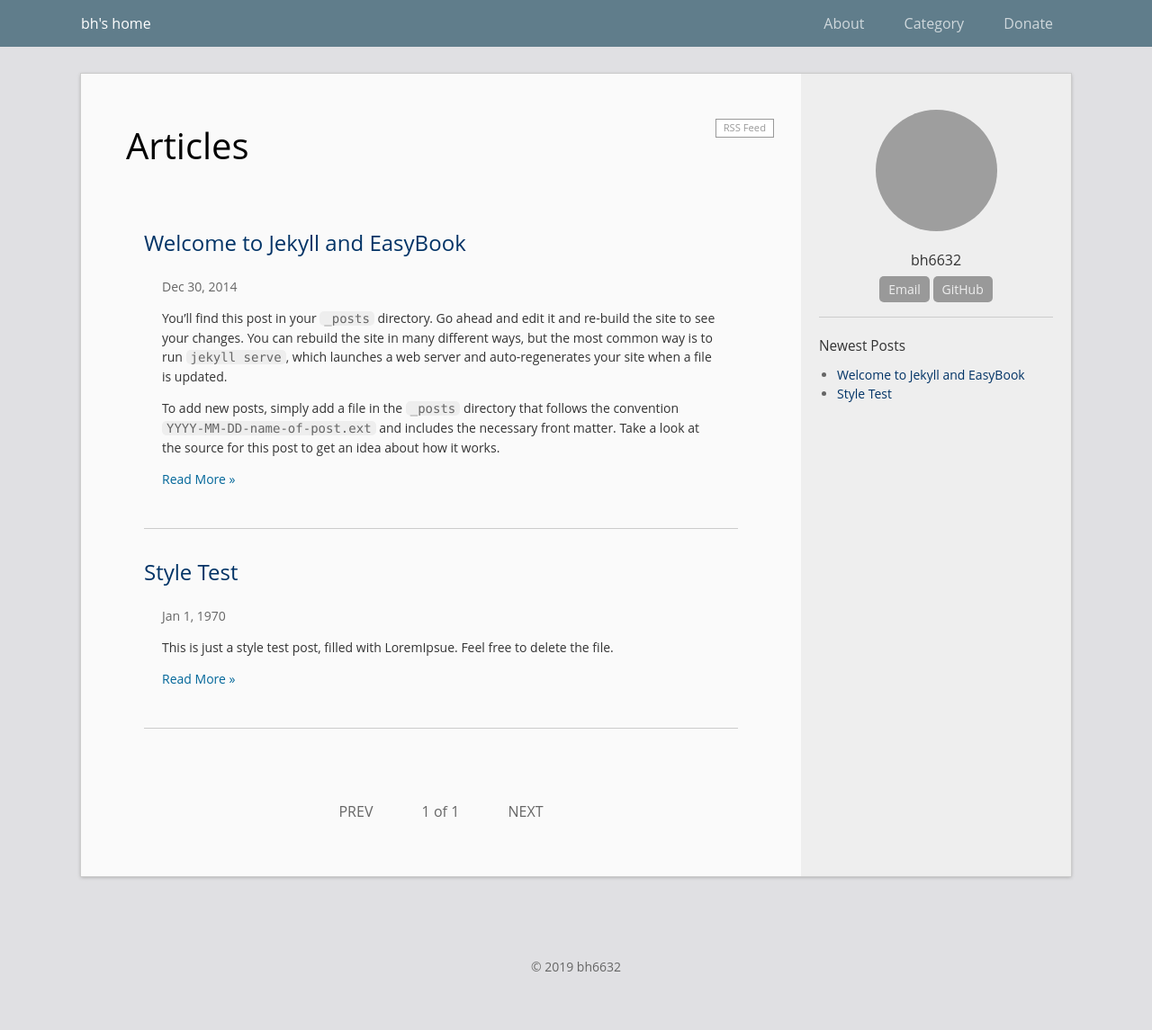
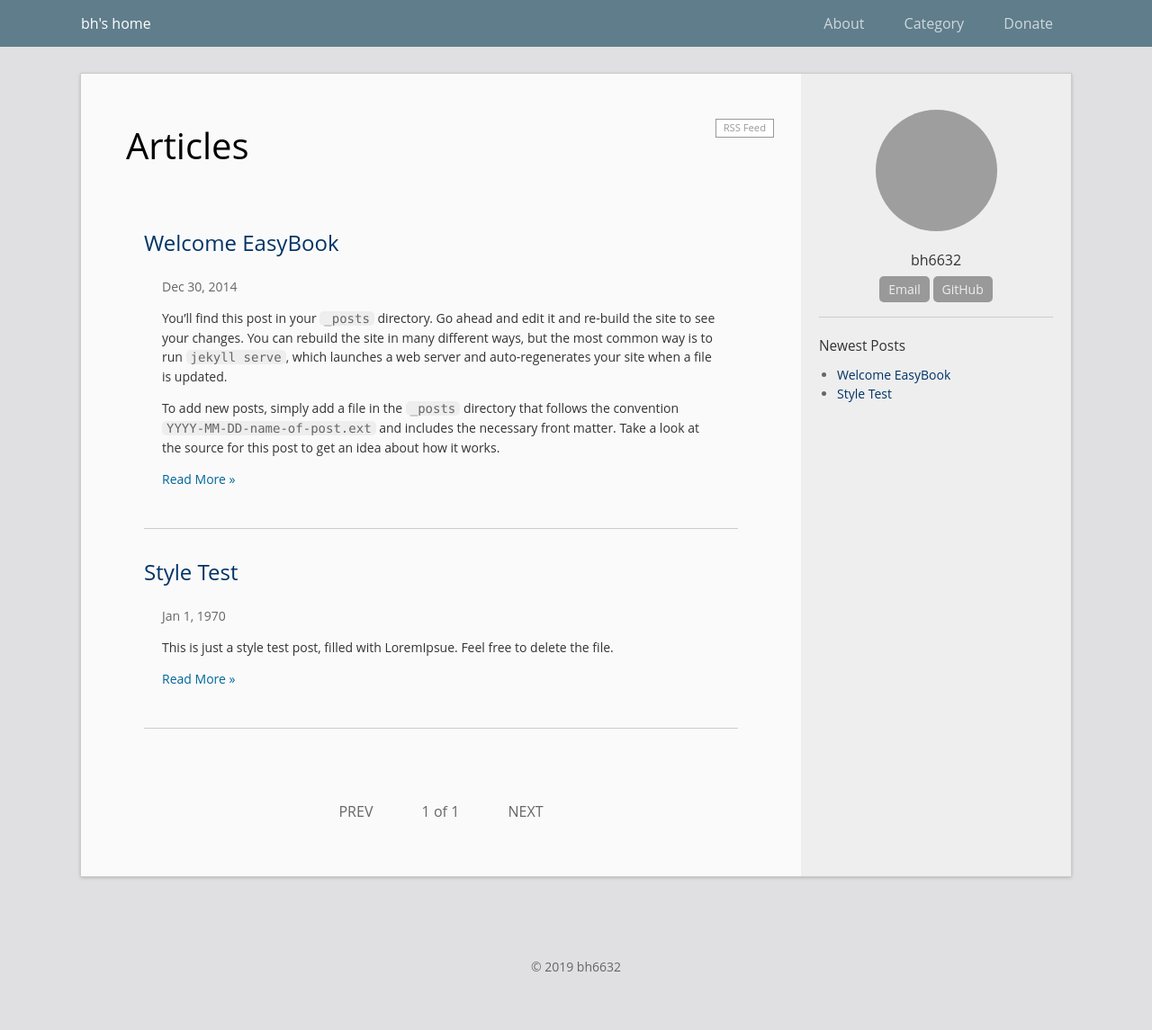
Before and after one commit to bh6366632/bh6366632.github.com, a Jekyll site: the page built from index.html, in a window 1280 px wide. Shown: the whole page at 90% size. Built offline with Jekyll 4.4.1, drawn with Linux system fonts in a browser that asks for light colours; the list of posts is cut into pages by our own code; grey boxes are pictures that could not be loaded.

Commit message:
Update 2014-12-30-welcome-to-jekyll.markdown

```diff
--- a/_posts/2014-12-30-welcome-to-jekyll.markdown
+++ b/_posts/2014-12-30-welcome-to-jekyll.markdown
@@ -1,6 +1,6 @@
 ---
 layout: post
-title:  "Welcome to Jekyll and EasyBook"
+title:  "Welcome EasyBook"
 date:   2014-12-30 09:00:13
 categories: jekyll update
 permalink: /archivers/hello
```
